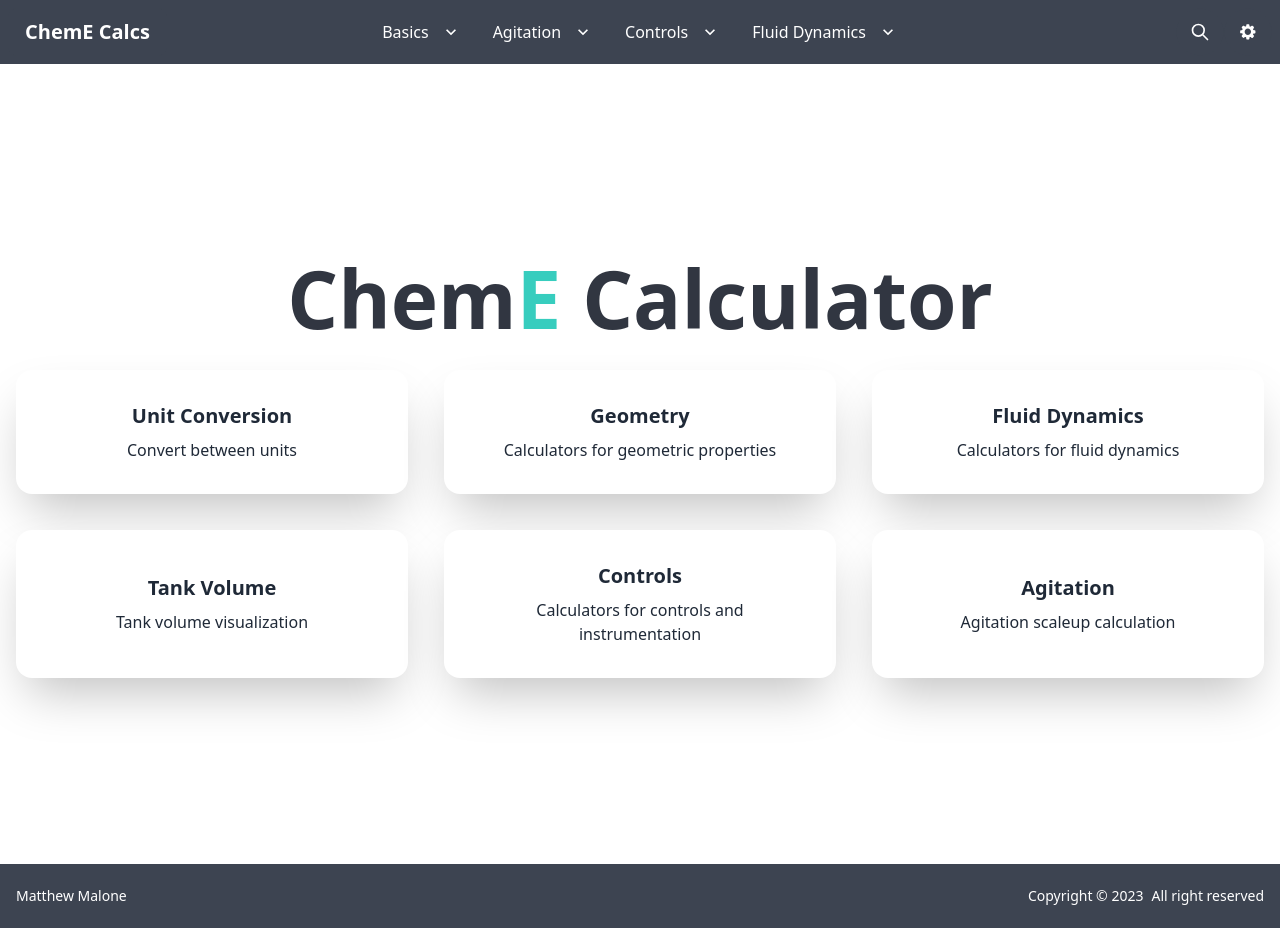
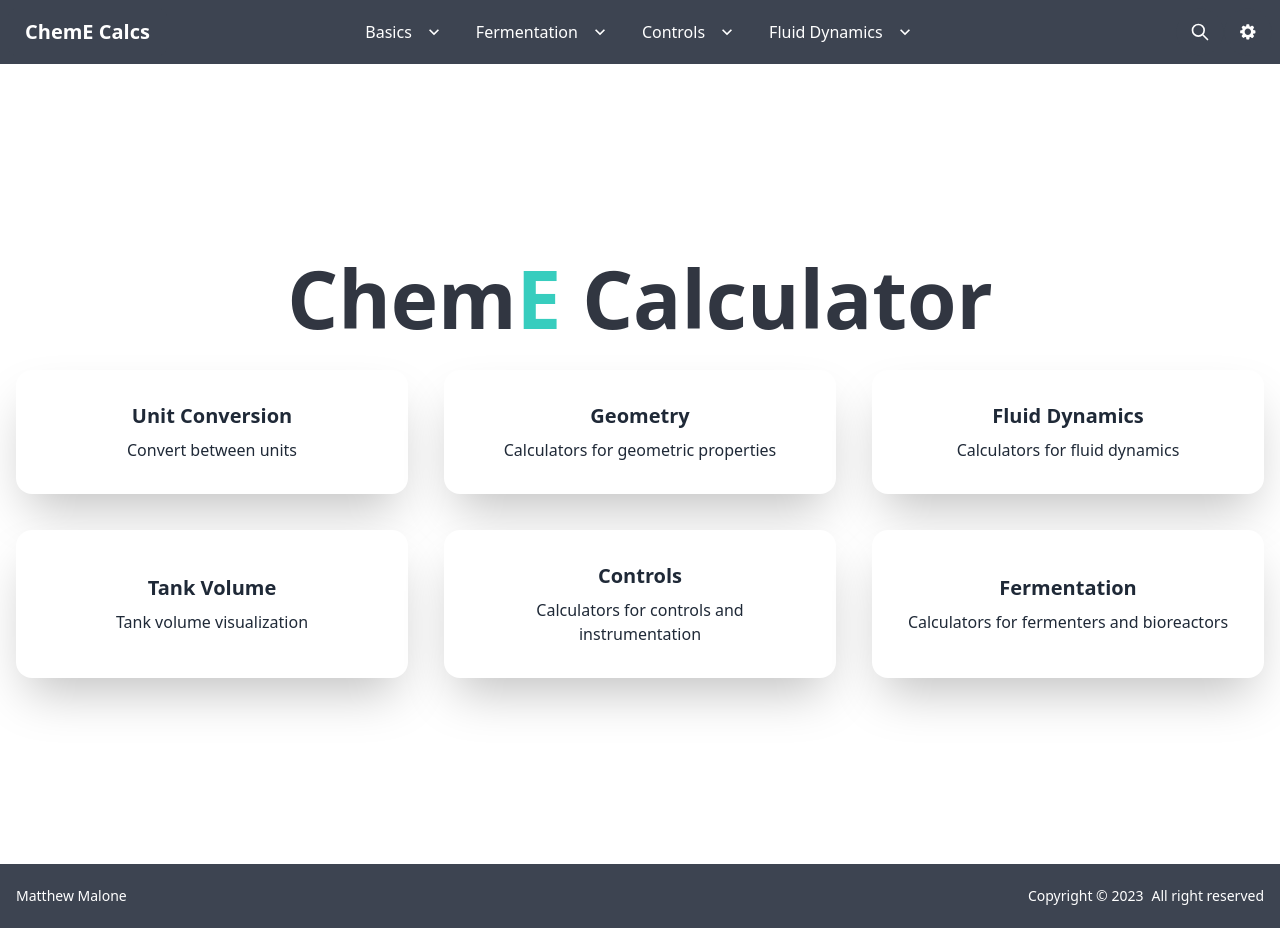
Before and after one commit to mama4294/ChemECalcs, a Next.js app in the folder chem_e_calc/: page / in a window 1280 px wide. Built offline with nearby package versions, Linux system fonts and the light colour scheme; what convert-units would draw is missing.

Commit message:
changes agitation to fermentation

```diff
--- a/chem_e_calc/src/components/Layout/Navbar.tsx
+++ b/chem_e_calc/src/components/Layout/Navbar.tsx
@@ -79,20 +79,25 @@ const DesktopMenu = () => {
         </li>
         <li tabIndex={0}>
           <a className="hover:bg-neutral-focus">
-            Agitation
+            Fermentation
             <svg className="fill-current" xmlns="http://www.w3.org/2000/svg" width="20" height="20" viewBox="0 0 24 24">
               <path d="M7.41,8.58L12,13.17L16.59,8.58L18,10L12,16L6,10L7.41,8.58Z" />
             </svg>
           </a>
           <ul className="dropdown-content rounded-box z-10 w-52 bg-neutral p-2 text-neutral-content shadow">
             <li>
-              <Link href={'/agitation/tipspeed'}>
+              <Link href={'/fermentation/tipspeed'}>
                 <a className="hover:bg-neutral-focus">Tip Speed</a>
               </Link>
             </li>
             <li>
-              <Link href={'/agitation/scaleup'}>
+              <Link href={'/fermentation/scaleup'}>
                 <a className="hover:bg-neutral-focus">Scale Up</a>
+              </Link>
+            </li>
+            <li>
+              <Link href={'/fermentation/our'}>
+                <a className="hover:bg-neutral-focus">OUR</a>
               </Link>
             </li>
           </ul>
@@ -231,7 +236,7 @@ const MobileMenu = () => {
           </li>
           <li tabIndex={0}>
             <a className="justify-between hover:bg-neutral-focus">
-              Agitation
+              Fermentation
               <svg
                 className="fill-current"
                 xmlns="http://www.w3.org/2000/svg"
@@ -244,13 +249,18 @@ const MobileMenu = () => {
             </a>
             <ul className="rounded-box bg-neutral p-2 text-neutral-content shadow">
               <li>
-                <Link href={'/agitation/tipspeed'}>
+                <Link href={'/fermentation/tipspeed'}>
                   <a className="hover:bg-neutral-focus">Tip Speed</a>
                 </Link>
               </li>
               <li>
-                <Link href={'/agitation/scaleup'}>
+                <Link href={'/fermentation/scaleup'}>
                   <a className="hover:bg-neutral-focus">Scale Up</a>
+                </Link>
+              </li>
+              <li>
+                <Link href={'/fermentation/our'}>
+                  <a className="hover:bg-neutral-focus">OUR</a>
                 </Link>
               </li>
             </ul>
--- a/chem_e_calc/src/components/Layout/Search.tsx
+++ b/chem_e_calc/src/components/Layout/Search.tsx
@@ -11,14 +11,15 @@ const Search = () => {
     { id: 5, title: 'Sphere', href: '/geometry/sphere', location: 'geometry' },
     { id: 6, title: 'Unit Conversion', href: '/conversion', location: 'home' },
     { id: 7, title: 'Fluid Flow', href: '/fluids/fluidflow', location: 'fluid dynamics' },
-    { id: 8, title: 'Scale Up', href: '/agitation/scaleup', location: 'agitation' },
-    { id: 9, title: 'Tip Speed', href: '/agitation/tipspeed', location: 'agitation' },
+    { id: 8, title: 'Scale Up', href: '/fermentation/scaleup', location: 'fermentation' },
+    { id: 9, title: 'Tip Speed', href: '/fermentation/tipspeed', location: 'fermentation' },
     { id: 10, title: 'Tanks', href: '/geometry/tank', location: 'geometry' },
     { id: 11, title: 'Pressure Drop', href: '/fluids/pressuredrop', location: 'fluid dynamics' },
     { id: 12, title: 'Reynolds Number', href: '/fluids/reynoldsnumber', location: 'fluid dynamics' },
     { id: 13, title: 'Friction Factor', href: '/fluids/frictionfactor', location: 'fluid dynamics' },
     { id: 14, title: '4-20mA Signals', href: '/controls/mA', location: 'controls' },
     { id: 15, title: 'Valve Sizing', href: '/fluids/valveSizing', location: 'fluid dynamics' },
+    { id: 16, title: 'Oxygen Uptake Rate', href: '/fermentation/our', location: 'fermentation' },
   ]
 
   const router = useRouter()
--- a/chem_e_calc/src/pages/agitation/index.tsx
+++ b/chem_e_calc/src/pages/fermentation/index.tsx
@@ -6,21 +6,22 @@ import { GridCard } from '../../components/GridCard'
 import { Metadata } from '../../components/Layout/Metadata'
 
 const Agitation = () => {
-  const paths = [{ title: 'Agitation', href: '/agitation/' }]
+  const paths = [{ title: 'Fermentation', href: '/fermentation' }]
 
   return (
     <>
       <Metadata
-        title="Agiation"
+        title="Fermentation"
         description="Chemical engineering calculations for process and plant engineers"
         keywords="Agitation, chemical, engineering, home, calculator, unit, conversion, geometry, fluid, dynamics, tank, volume, agitation, scaleup, efficiency, accuracy, process, engineers"
       />
       <PageContainer>
         <Breadcrumbs paths={paths} />
-        <CalcHeader title={'Agitation'} text={'Calculators for vessel agitators'} />
+        <CalcHeader title={'Fermentation'} text={'Calculators for fermenters and bioreactors'} />
         <CalcBody>
-          <GridCard name="Tip Speed" description="Calculate impeller tip speed" link="/agitation/tipspeed" />
-          <GridCard name="Agitation Scale Up" description="Scaleup to a larger vessel" link="/agitation/scaleup" />
+          <GridCard name="Tip Speed" description="Calculate impeller tip speed" link="/fermentation/tipspeed" />
+          <GridCard name="Agitation Scale Up" description="Scaleup to a larger vessel" link="/fermentation/scaleup" />
+          <GridCard name="Oxygen Uptake Rate" description="Calculate OUR in a fermentation" link="/fermentation/our" />
         </CalcBody>
       </PageContainer>
     </>
--- a/chem_e_calc/src/pages/agitation/our.tsx
+++ b/chem_e_calc/src/pages/fermentation/our.tsx
@@ -24,7 +24,7 @@ type State = {
 
 const OURPage: NextPage = () => {
   const paths = [
-    { title: 'Agitation', href: '/agitation' },
+    { title: 'Fermentation', href: '/fermentation' },
     { title: 'Oxygen Uptake Rate', href: '/agitation/our' },
   ]
   const { defaultUnits } = useContext(DefaultUnitContext) as DefaultUnitContextType
--- a/chem_e_calc/src/pages/agitation/scaleup.tsx
+++ b/chem_e_calc/src/pages/fermentation/scaleup.tsx
@@ -38,7 +38,7 @@ type StateWithoutStrings = Omit<State, 'solveSelection' | 'baseImpellerType'>
 
 const Agitation: NextPage = () => {
   const paths = [
-    { title: 'Agitation', href: '/agitation' },
+    { title: 'Fermentation', href: '/fermentation' },
     { title: 'Scaleup', href: '/agitation/scaleup' },
   ]
   const { defaultUnits } = useContext(DefaultUnitContext) as DefaultUnitContextType
@@ -1053,7 +1053,7 @@ const ResultsTable = ({ state, onChangeSolveSelection, defaultUnits }: ResultsTa
 
 const ScaleUpMathodHint = () => (
   <span className="label-text-alt">
-    <div className="dropdown-end dropdown">
+    <div className="dropdown dropdown-end">
       <label tabIndex={0} className="btn btn-ghost btn-circle btn-xs text-info">
         <svg xmlns="http://www.w3.org/2000/svg" fill="none" viewBox="0 0 24 24" className="h-4 w-4 stroke-current">
           <path
--- a/chem_e_calc/src/pages/agitation/tipspeed.tsx
+++ b/chem_e_calc/src/pages/fermentation/tipspeed.tsx
@@ -15,7 +15,7 @@ import { Metadata } from '../../components/Layout/Metadata'
 
 const TipSpeedPage: NextPage = () => {
   const paths = [
-    { title: 'Agitation', href: '/agitation' },
+    { title: 'Fermentation', href: '/fermentation' },
     { title: 'Tip Speed', href: '/agitation/tipspeed' },
   ]
   const { defaultUnits } = useContext(DefaultUnitContext) as DefaultUnitContextType
--- a/chem_e_calc/src/pages/index.tsx
+++ b/chem_e_calc/src/pages/index.tsx
@@ -21,7 +21,7 @@ const Home: NextPage = () => {
           <GridCard name="Fluid Dynamics" description="Calculators for fluid dynamics" link="/fluids" />
           <GridCard name="Tank Volume" description="Tank volume visualization" link="/geometry/tank" />
           <GridCard name="Controls" description="Calculators for controls and instrumentation" link="/controls" />
-          <GridCard name="Agitation" description="Agitation scaleup calculation" link="/agitation" />
+          <GridCard name="Fermentation" description="Calculators for fermenters and bioreactors" link="/fermentation" />
         </div>
       </div>
     </>
```
